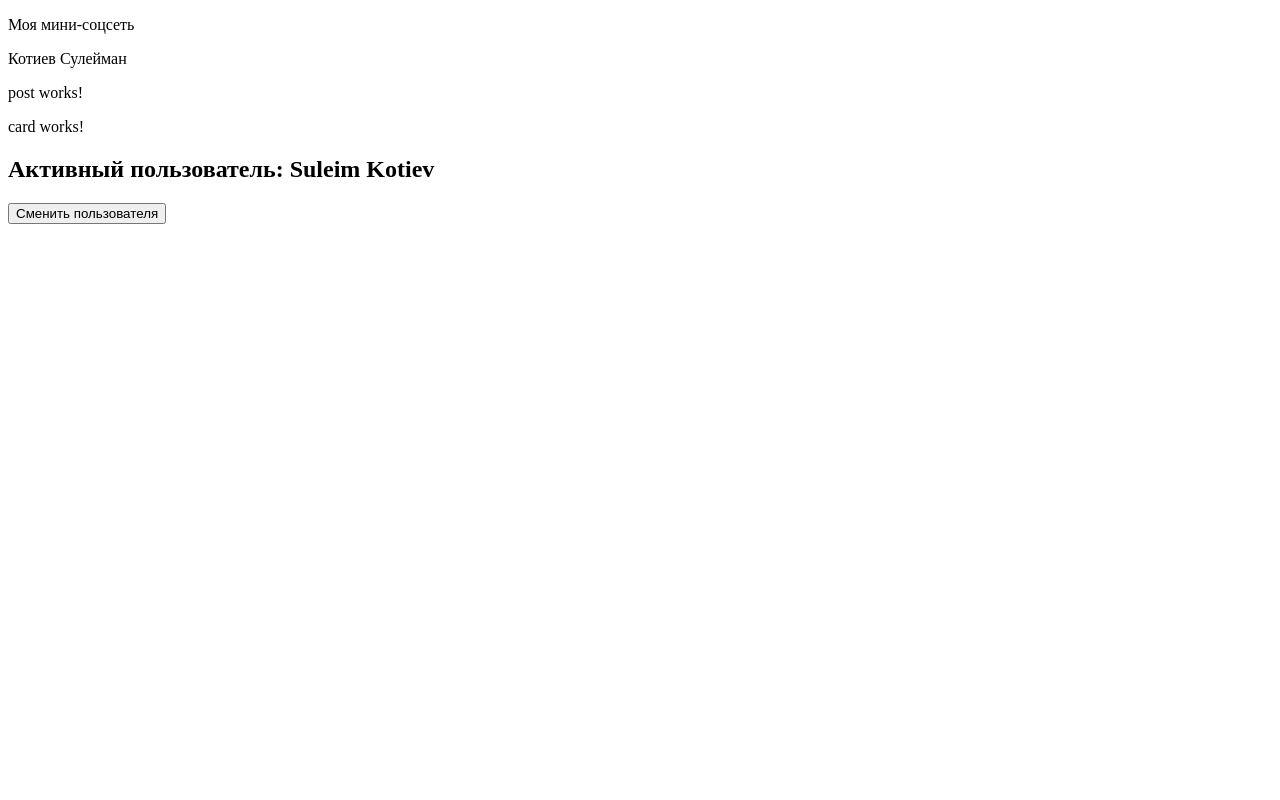
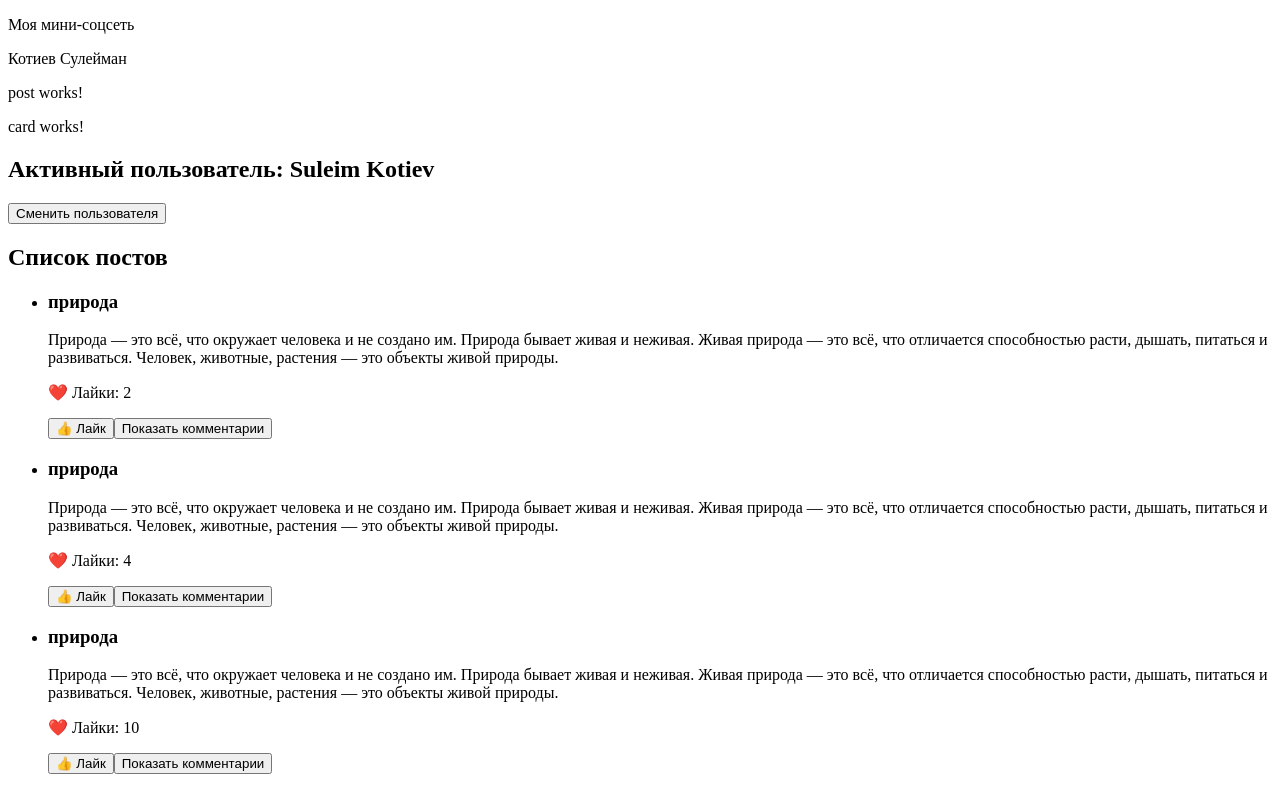
Before and after one commit to Kotiev12/Lokkit1, an Angular app: page / in a window 1280 px wide. Built offline with nearby package versions, Linux system fonts and the light colour scheme.

Commit message:
feat(Service): create PostService

```diff
--- a/src/app/app.component.html
+++ b/src/app/app.component.html
@@ -7,3 +7,22 @@
     <h2>Активный пользователь: {{ (userService.activeUser$ | async)?.name }}</h2>
     <button (click)="switchUser()">Сменить пользователя</button>
   </div>
+
+  <h2>Список постов</h2>
+<ul>
+  <li *ngFor="let post of posts">
+    <h3>{{ post.title }}</h3>
+    <p>{{ post.content }}</p>
+    <p>❤️ Лайки: {{ post.likes }}</p>
+
+    <button (click)="likePost(post.id)">👍 Лайк</button>
+
+    <button (click)="toggleComments(post.id)">
+      {{ post.showComments ? 'Скрыть комментарии' : 'Показать комментарии' }}
+    </button>
+
+    <div *ngIf="post.showComments">
+      <p>{{post.comments}}</p>
+    </div>
+  </li>
+</ul>
--- a/src/app/app.component.ts
+++ b/src/app/app.component.ts
@@ -3,8 +3,9 @@ import { RouterOutlet } from '@angular/router';
 import { ProfileComponent } from './shared/components/profile/profile.component'
 import { PostComponent } from './shared/components/post/post.component'
 import { CardComponent } from './shared/components/card/card.component'
-import { UserService } from './core/services/user.service'
+import { User, UserService } from './core/services/user.service'
 import { CommonModule } from '@angular/common';
+import { Post, PostService } from './core/services/post.service';
 
 
 
@@ -17,16 +18,40 @@ import { CommonModule } from '@angular/common';
   styleUrl: './app.component.scss'
 })
 export class AppComponent {
+
   title = 'Lokkit';
   activeUser: any;
 
-  constructor(public userService: UserService) {}
+
+  users: User[] = [];
+
+  posts: Post[] = [];
+
+  constructor(private postService: PostService, public userService: UserService) {
+    this.getPosts();
+  }
+
+  // Загружаем посты при инициализации
+  getPosts() {
+    this.posts = this.postService.getPosts();
+  }
+
+  // Метод для лайка
+  likePost(postId: number) {
+    this.postService.likePost(postId);
+  }
+
+  // Метод для переключения комментариев
+  toggleComments(postId: number) {
+    this.postService.toggleComments(postId);
+  }
 
   ngOnInit(): void {
     const users = this.userService.getAllUsers();
     console.log(users);
   }
 
+
   switchUser() {
     this.userService.switchUser();
   }
--- /dev/null
+++ b/src/app/core/services/post.service.ts
@@ -0,0 +1,71 @@
+import { Injectable } from '@angular/core';
+
+export interface Post {
+  id: number;
+  authorId: number;
+  title: string;
+  content: string;
+  likes: number;
+  comments: string[];
+  tags: string[];
+  showComments: boolean;
+}
+
+@Injectable({
+  providedIn: 'root'
+})
+export class PostService {
+
+  posts: Post[] = [
+    {
+      id: 1,
+      authorId: 1,
+      title: "природа",
+      content: "Природа — это всё, что окружает человека и не создано им. Природа бывает живая и неживая. Живая природа — это всё, что отличается способностью расти, дышать, питаться и развиваться. Человек, животные, растения — это объекты живой природы.  ",
+      likes: 2,
+      comments: ['интересно', 'спасибо за информацию'],
+      tags: ['земля', 'природа', 'мир'],
+      showComments: false
+    },
+    {
+      id: 2,
+      authorId: 2,
+      title: "природа",
+      content: "Природа — это всё, что окружает человека и не создано им. Природа бывает живая и неживая. Живая природа — это всё, что отличается способностью расти, дышать, питаться и развиваться. Человек, животные, растения — это объекты живой природы.  ",
+      likes: 4,
+      comments: ['интересно', 'спасибо за информацию'],
+      tags: ['земля', 'природа', 'мир'],
+      showComments: false
+
+    },
+    {
+      id: 3,
+      authorId: 3,
+      title: "природа",
+      content: "Природа — это всё, что окружает человека и не создано им. Природа бывает живая и неживая. Живая природа — это всё, что отличается способностью расти, дышать, питаться и развиваться. Человек, животные, растения — это объекты живой природы.  ",
+      likes: 10,
+      comments: ['интересно', 'спасибо за информацию'],
+      tags: ['земля', 'природа', 'мир'],
+      showComments: false
+    }
+  ];
+
+    getPosts(): Post[] {
+      return this.posts
+    };
+
+    likePost(postId: number): void {
+      const post = this.posts.find(p => p.id === postId);
+      if (post) {
+        post.likes++;
+      }
+    };
+
+    toggleComments(postId: number): void {
+      const post = this.posts.find(p => p.id === postId);
+      if(post) {
+        post.showComments = !post.showComments
+      }
+    }
+
+}
```
Also changed, not shown: 1 other file (tests, documents, lock files or other folders).
